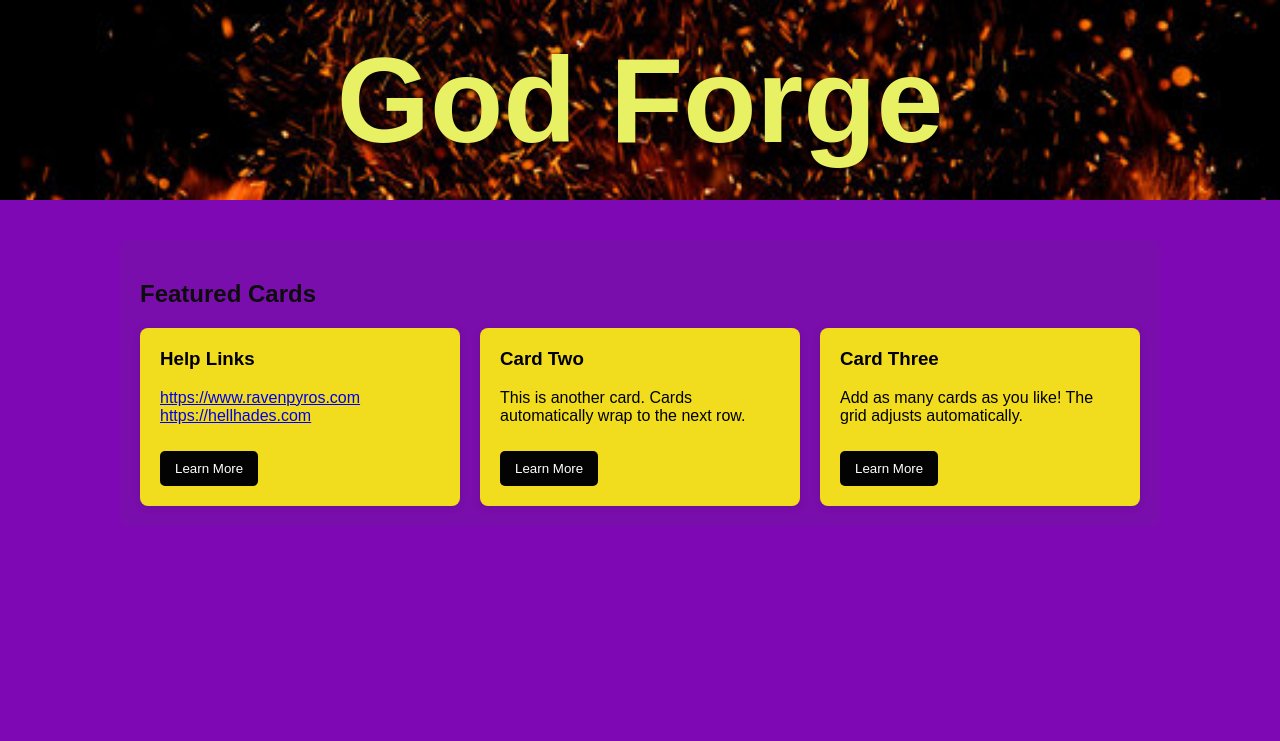
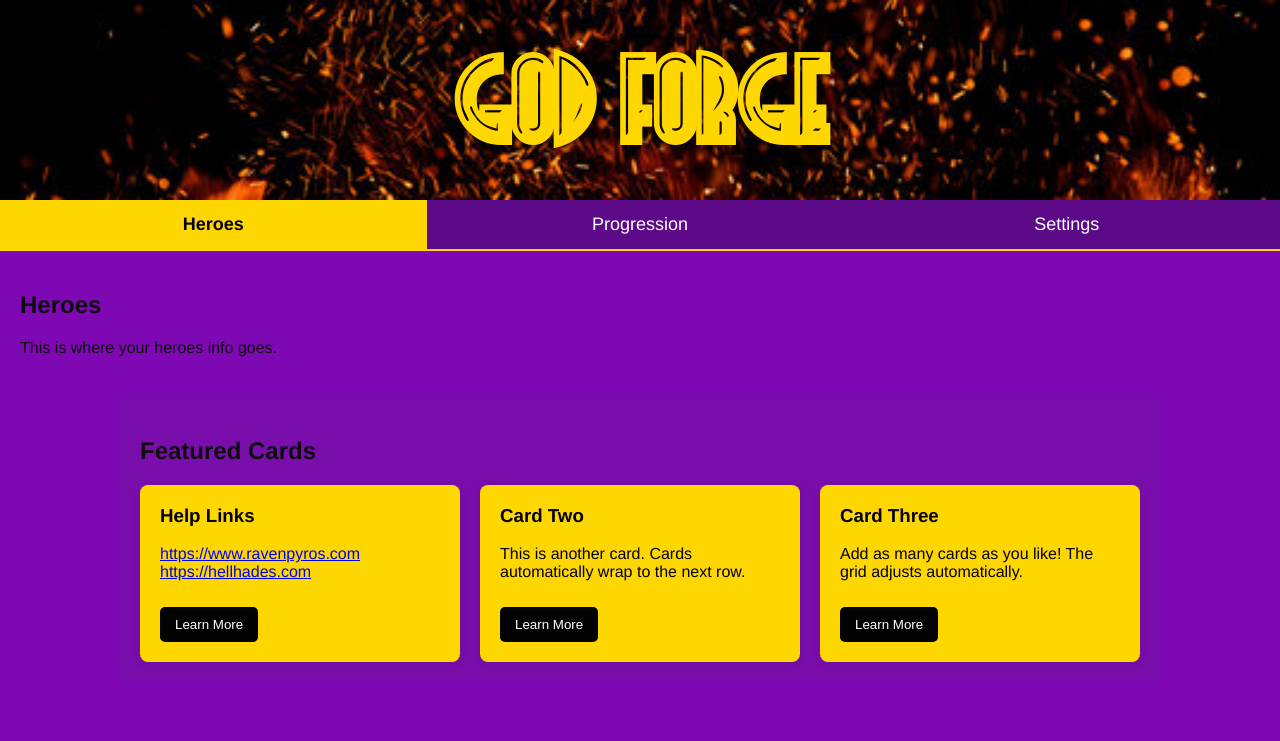
Before and after one commit to Buddagreat1/MY-SITE, a Flask app: page / in a window 1280 px wide. Shown: the top 741 px of the page. Run offline with Flask 3, Linux system fonts and the light colour scheme.

Commit message:
Describe what I changed

```diff
--- a/app.py
+++ b/app.py
@@ -1,5 +1,5 @@
 from flask import Flask, render_template, request, jsonify
-import json, os, uuid
+import json, os, uuid, socket
 
 app = Flask(__name__)
 
@@ -101,9 +101,20 @@ def reset_progression():
 # ---------- Frontend ----------
 @app.route("/")
 def home():
-    # 👇 This loads your templates/index.html
     return render_template("index.html")
+
+# ---------- Port Finder ----------
+def find_free_port(start_port=5000, max_port=5100):
+    port = start_port
+    while port <= max_port:
+        with socket.socket(socket.AF_INET, socket.SOCK_STREAM) as s:
+            if s.connect_ex(("127.0.0.1", port)) != 0:
+                return port
+        port += 1
+    raise RuntimeError("No free ports available in range 5000–5100")
 
 # ---------- Main ----------
 if __name__ == "__main__":
-    app.run(debug=True)
+    port = find_free_port()
+    print(f"✅ Starting Flask on port {port}")
+    app.run(debug=True, port=port)
--- a/static/style.css
+++ b/static/style.css
@@ -1,6 +1,14 @@
+/* ---------- Custom Font ---------- */
+@font-face {
+    font-family: "FacetsNF";
+    src: url("/static/fonts/FacetsNF.ttf") format("opentype");
+    font-weight: normal;
+    font-style: normal;
+}
+
 /* ---------- Global Styles ---------- */
 body {
-    font-family: Arial, Helvetica, sans-serif;
+    font-family: Helvetica, sans-serif; /* Normal font for most text */
     margin: 0;
     padding: 0;
     background: #7e08b4; /* COLOR: page background (purple) */
@@ -26,7 +34,7 @@ body {
     top: 50%;
     left: 50%;
     transform: translate(-50%, -50%);
-    color: rgb(232, 241, 100); /* COLOR: hero text */
+    color: #FFD700; /* COLOR: hero text */
     text-align: center;
     text-shadow: 2px 2px 8px rgba(0,0,0,0.6); /* COLOR: shadow under hero text */
 }
@@ -34,6 +42,7 @@ body {
 .hero-text h1 {
     margin: 0;
     font-size: 60px;
+    font-family: "FacetsNF", Helvetica, sans-serif;
 }
 
 /* ---------- Navbar (optional if you keep it) ---------- */
@@ -58,6 +67,50 @@ body {
     border-radius: 8px;
 }
 
+/* ---------- Tabs ---------- */
+.tabs {
+    display: flex;
+    justify-content: center;
+    background: #5c0a87; /* COLOR: tabs background (slightly darker purple than body) */
+    border-bottom: 2px solid #FFD700; /* COLOR: gold underline for separation */
+}
+
+.tab {
+    flex: 1;
+    text-align: center;
+    padding: 14px 20px;
+    cursor: pointer;
+    font-size: 18px;
+    font-family: Helvetica, sans-serif; /* keep regular font */
+    background: transparent;
+    color: #ffffff; /* COLOR: tab text */
+    transition: background 0.3s ease, color 0.3s ease;
+}
+
+.tab:hover {
+    background: rgba(255, 215, 0, 0.2); /* COLOR: gold hover effect */
+    color: #FFD700; /* highlight text */
+}
+
+.tab.active {
+    background: #FFD700; /* COLOR: active tab background */
+    color: #000000; /* COLOR: active tab text */
+    font-weight: bold;
+}
+
+/* ---------- Tab Content ---------- */
+.tab-content {
+    display: none; /* hidden by default */
+    padding: 20px;
+}
+
+.tab-content.active {
+    display: block; /* only active section shows */
+}
+
+
+
+
 /* ---------- Card Grid ---------- */
 .card-grid {
     display: grid;
@@ -67,7 +120,7 @@ body {
 
 /* ---------- Individual Card ---------- */
 .card {
-    background: rgb(241, 220, 29); /* COLOR: card background*/
+    background: #FFD700; /* COLOR: card background*/
     border-radius: 8px;
     box-shadow: 0 2px 8px rgba(0,0,0,0.1); /* COLOR: shadow under card */
     padding: 20px;
@@ -90,8 +143,8 @@ body {
 
 /* ---------- Buttons ---------- */
 button {
-    background: #030303; /* COLOR: button background (blue) */
-    color: rgb(255, 255, 255); /* COLOR: button text (red) */
+    background: #030303; /* COLOR: button background */
+    color: rgb(255, 255, 255); /* COLOR: button text */
     border: none;
     padding: 10px 15px;
     border-radius: 5px;
@@ -101,5 +154,5 @@ button {
 }
 
 button:hover {
-    background: #2980b9; /* COLOR: button background on hover (darker blue) */
+    background: #2980b9; /* COLOR: button background on hover */
 }
--- a/templates/index.html
+++ b/templates/index.html
@@ -13,9 +13,21 @@
         <div class="hero-text">
             <h1 style="font-size:120px;">God Forge</h1>
         </div>
+    </div> <!-- ✅ closed hero properly -->
+
+    <!-- Tabs -->
+    <div class="tabs">
+        <div class="tab active" data-tab="heroes">Heroes</div>
+        <div class="tab" data-tab="progression">Progression</div>
+        <div class="tab" data-tab="settings">Settings</div>
     </div>
 
-    <!-- Main Content -->
+    <!-- Tab Content -->
+    <div id="heroes" class="tab-content active">
+        <h2>Heroes</h2>
+        <p>This is where your heroes info goes.</p>
+
+        <!-- Main Content inside Heroes tab -->
         <div class="container">
             <h2>Featured Cards</h2>
 
@@ -27,7 +39,7 @@
                     <p>
                         <a href="https://www.ravenpyros.com" target="_blank">
                             https://www.ravenpyros.com
-                    </a>
+                        </a><br>
                         <a href="https://hellhades.com/godforge/news/the-ultimate-beginner-guide-to-godforge-alpha-caverns/" target="_blank">
                             https://hellhades.com
                         </a>
@@ -51,6 +63,37 @@
 
             </div>
         </div>
+    </div>
+
+    <div id="progression" class="tab-content">
+        <h2>Progression</h2>
+        <p>This is where your progression stats go.</p>
+    </div>
+
+    <div id="settings" class="tab-content">
+        <h2>Settings</h2>
+        <p>Game settings and options here.</p>
+    </div>
+
+    <!-- Tab Script -->
+    <script>
+    document.addEventListener("DOMContentLoaded", () => {
+        const tabs = document.querySelectorAll(".tab");
+        const contents = document.querySelectorAll(".tab-content");
+
+        tabs.forEach(tab => {
+            tab.addEventListener("click", () => {
+                // remove active classes
+                tabs.forEach(t => t.classList.remove("active"));
+                contents.forEach(c => c.classList.remove("active"));
+
+                // add active class to clicked tab and matching content
+                tab.classList.add("active");
+                document.getElementById(tab.dataset.tab).classList.add("active");
+            });
+        });
+    });
+    </script>
 
 </body>
 </html>
```
Also changed, not shown: static/fonts/FacetsNF.ttf (added), 1 other file. Lines whose indentation alone changed are shown as unchanged.
